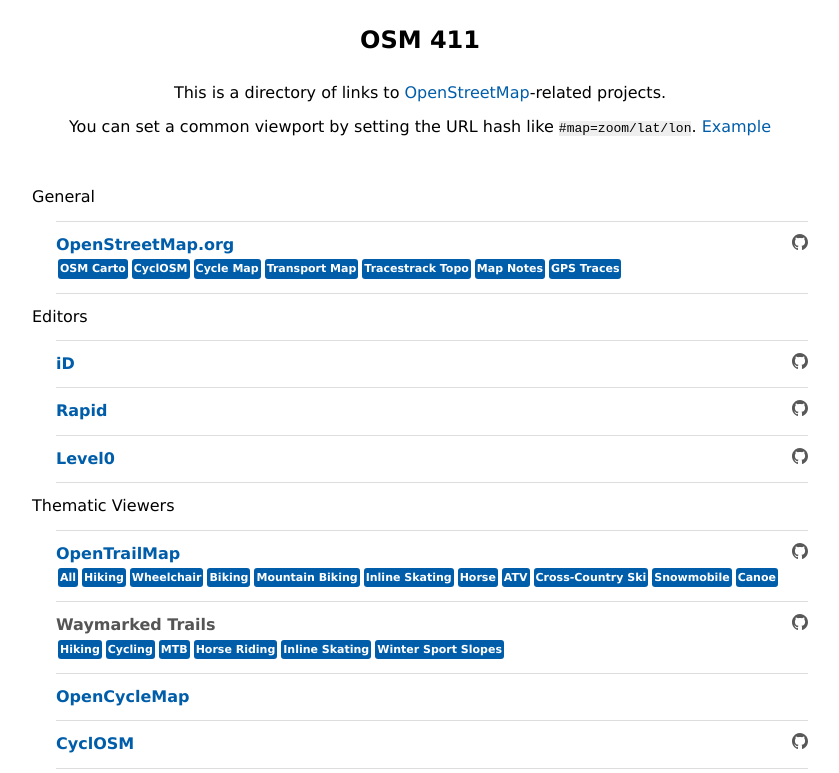
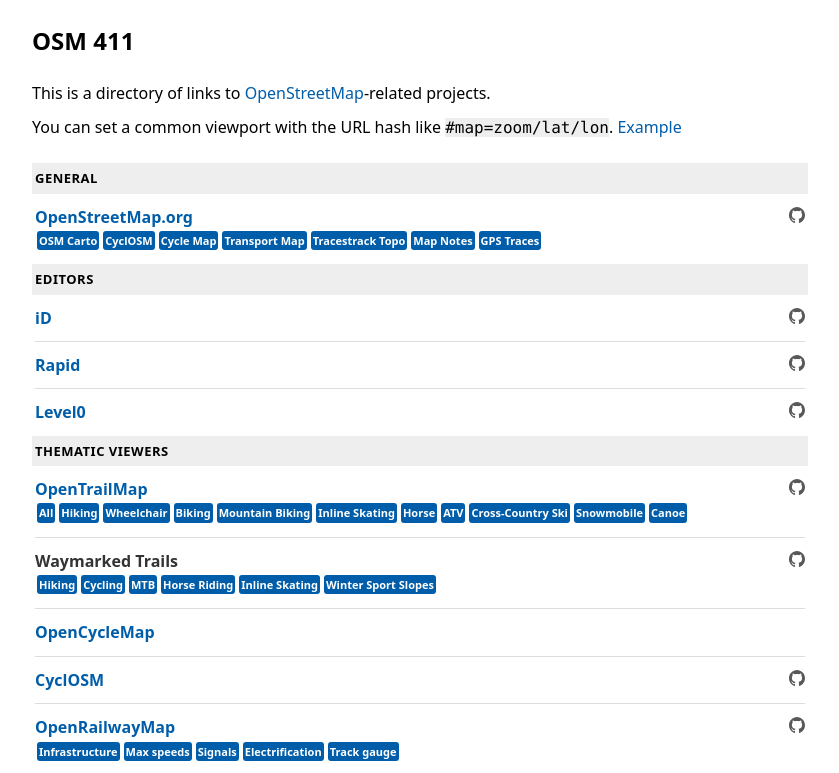
Before and after one commit to waysidemapping/osm-411, a website: page index.html in a window 1280 px wide. Shown: the top 773 px of the page, without its empty margins (220-1059 px from the left). Drawn offline with Linux system fonts and the light colour scheme.

Commit message:
Improve styling

```diff
--- a/css/main.css
+++ b/css/main.css
@@ -1,10 +1,29 @@
 body {
-  font-family: Verdana, Geneva, Tahoma, sans-serif;
+  font-family: system-ui,
+    -apple-system, BlinkMacSystemFont,
+    "Segoe UI",
+    "Roboto",
+    "Oxygen",
+    "Ubuntu",
+    "Cantarell",
+    "Fira Sans",
+    "Droid Sans",
+    "Helvetica Neue",
+    Arial, sans-serif;
   line-height: 1.4;
 }
 
 code {
-  font-family: monospace;
+  font-family: ui-monospace,
+    Menlo, Monaco,
+    "Cascadia Mono", "Segoe UI Mono",
+    "Roboto Mono",
+    "Oxygen Mono",
+    "Ubuntu Mono",
+    "Source Code Pro",
+    "Fira Mono",
+    "Droid Sans Mono",
+    "Consolas", "Courier New", monospace;
   background: #eee;
 }
 
@@ -27,8 +46,8 @@
 }
 
 #header {
-  margin-bottom: 48px;
-  text-align: center;
+  margin-bottom: 24px;
+
 }
 
 h1 {
@@ -37,8 +56,13 @@
   margin-bottom: 24px;
 }
 
-h2 {
-  margin: 12px 0;
+h2.section-name {
+  padding: 6px 3px;
+  text-transform: uppercase;
+  font-weight: bold;
+  letter-spacing: 0.5px;
+  font-size: 13px;
+  background: #eee;
 }
 p {
   margin-bottom: 12px;
@@ -52,23 +76,23 @@
 .service {
   width: 100%;
   padding: 12px 0;
-  margin-left: 24px;
-  border-top: 1px solid #ddd;
+  margin: 0 3px;
+  border-bottom: 1px solid #ddd;
 }
 .service:last-child {
-  border-bottom: 1px solid #ddd;
+  border-bottom: none;
 }
 .styles {
   display: flex;
   flex-wrap: wrap;
 }
 .service-name {
-  font-weight: bold;
-  color: #555;
+  font-weight: 600;
+  color: #333;
 }
 a.style-name {
   font-size: 11px;
-  font-weight: bold;
+  font-weight: 600;
   background: #005da9;
   color: white;
   margin: 2px;
--- a/js/index.js
+++ b/js/index.js
@@ -192,7 +192,7 @@
 
     let calLabel = catLabels[cat] || cat;
 
-    html += `<h2>${calLabel}</h2>`;
+    html += `<h2 class="section-name">${calLabel}</h2>`;
     html += `<ul class="services">`;
 
     for (let i in services) {
@@ -239,7 +239,7 @@
   if (params.z && params.lat && params.lon) {
     descHtml += `<p>Pages will open at latitude <code>${params.lat}</code>, longitude <code>${params.lon}</code>, and zoom <code>${params.z}</code>. <a href="#">Clear</a></p>`;
   } else {
-    descHtml += `<p>You can set a common viewport by setting the URL hash like <code>#map=zoom/lat/lon</code>. <a href="#map=14/39.952399/-75.163613">Example</a></p>`;
+    descHtml += `<p>You can set a common viewport with the URL hash like <code>#map=zoom/lat/lon</code>. <a href="#map=14/39.952399/-75.163613">Example</a></p>`;
   }
   document.getElementById('header-desc').innerHTML = descHtml;
 }
```
